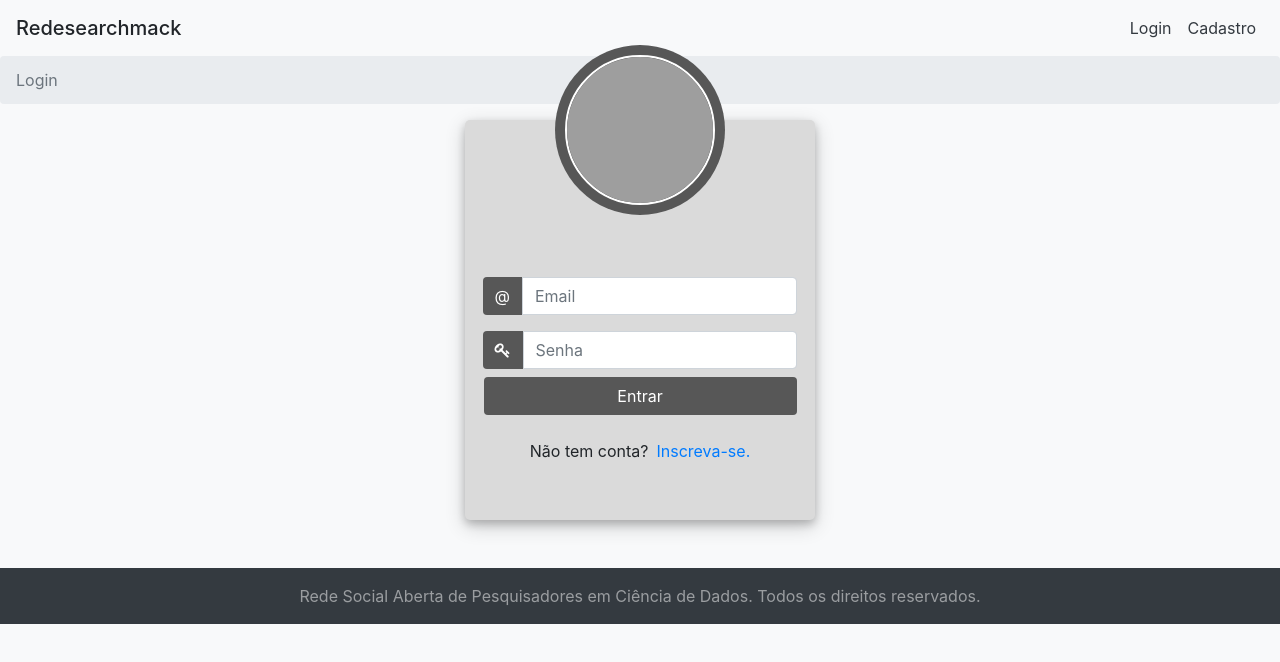
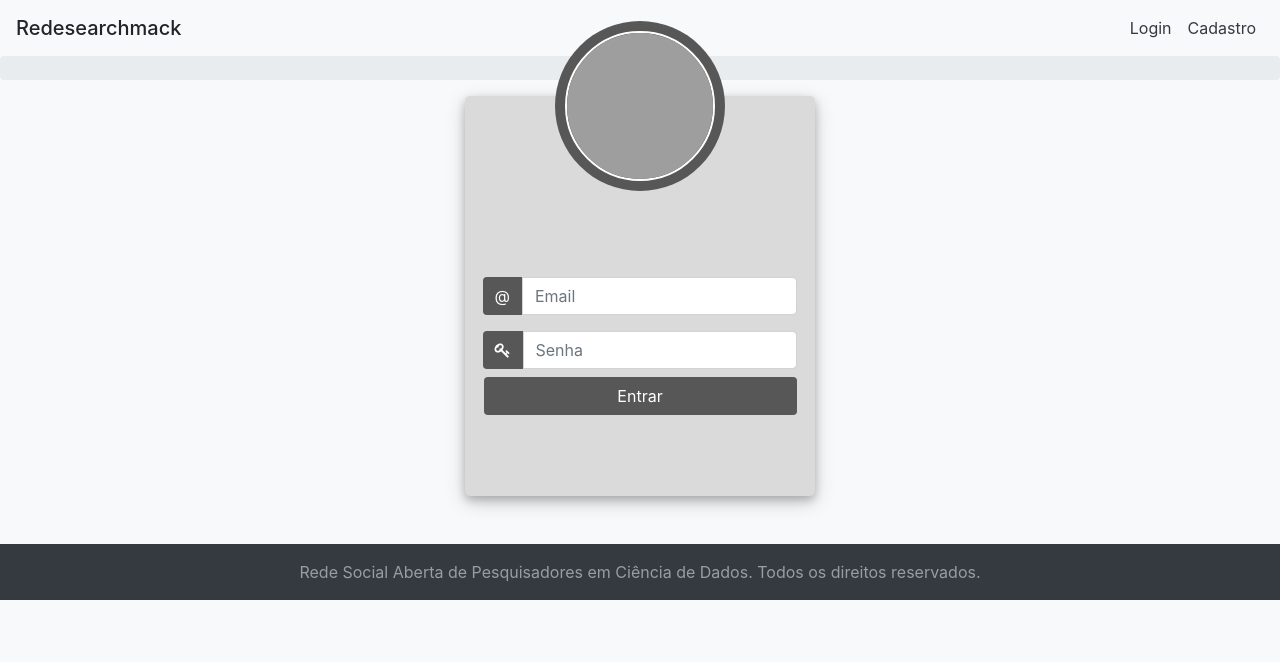
Before and after one commit to repeabr/frontend, an Angular app: page /login in a window 1280 px wide. Shown: the top 662 px of the page. Built offline with nearby package versions, Linux system fonts and the light colour scheme; grey boxes are pictures that could not be loaded; what ng2-file-upload, ng2-search-filter, ngx-pagination would draw is missing.

Commit message:
commit update

```diff
--- a/src/app/artigos-perfil/artigos-perfil.component.ts
+++ b/src/app/artigos-perfil/artigos-perfil.component.ts
@@ -26,7 +26,9 @@ export class ArtigosPerfilComponent implements OnInit {
     let temArquivo: boolean = false;
     this.artigoService.buscaArtigoPorEmail(localStorage.getItem("emailPerfil")).subscribe(
       data => {
-        this.listaArtigo = data.reverse();
+        this.listaArtigo = data.slice(0,10).sort(function (a, b) {
+          return (a.curtidas < b.curtidas) ? 1 : ((b.curtidas < a.curtidas) ? -1 : 0);
+        });
         if(this.listaArtigo.length == 0) {
           this.temArtigo = false;
         }
--- a/src/app/lista-artigo/lista-artigo.component.ts
+++ b/src/app/lista-artigo/lista-artigo.component.ts
@@ -20,7 +20,9 @@ export class ListaArtigoComponent implements OnInit {
   getListaPost(){
     this.artigoService.buscaArtigoPorEmail(localStorage.getItem("email")).subscribe(
       data => {
-        this.listaDeArtigo = data;
+        this.listaDeArtigo = data.slice(0,10).sort(function (a, b) {
+          return (a.curtidas < b.curtidas) ? 1 : ((b.curtidas < a.curtidas) ? -1 : 0);
+        });
         for (let i = 0; i < this.listaDeArtigo.length; i++) {
           if(this.listaDeArtigo[i].curtidas == null) {
             this.listaDeArtigo[i].curtidas = 0;
--- a/src/app/login/login.component.html
+++ b/src/app/login/login.component.html
@@ -1,5 +1,5 @@
 <ol class="breadcrumb">
-    <li class="breadcrumb-item active">Login</li>
+    <li class="breadcrumb-item"></li>
 </ol>
 <div class="container h-100">
     <div class="d-flex justify-content-center h-100">
@@ -30,11 +30,6 @@
                     <button class="btn login_btn">Entrar</button>
                 </form>
             </div>
-            <div class="mt-4">
-                <div class="d-flex justify-content-center links">
-                    Não tem conta? <a routerLink="cadastro" class="ml-2">Inscreva-se.</a>
-                </div>
-            </div>
         </div>
     </div>
 </div>
```
